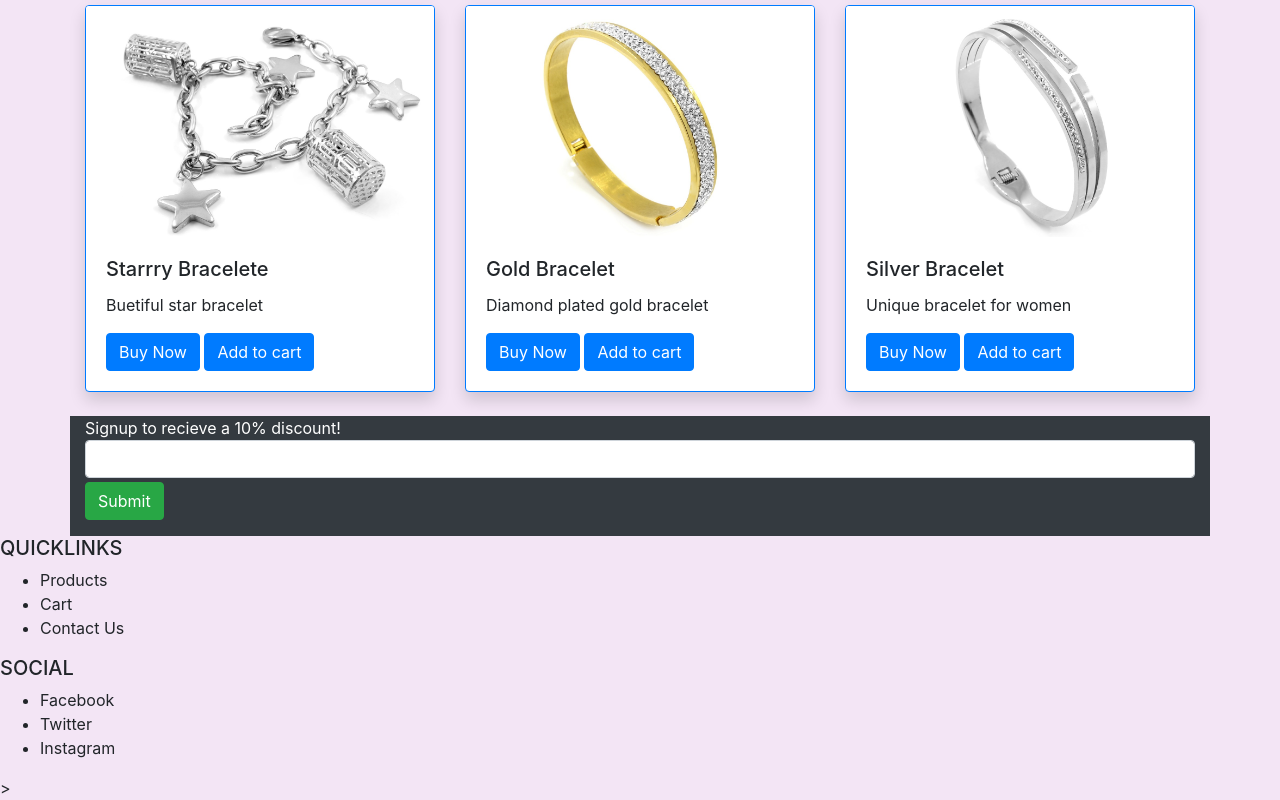
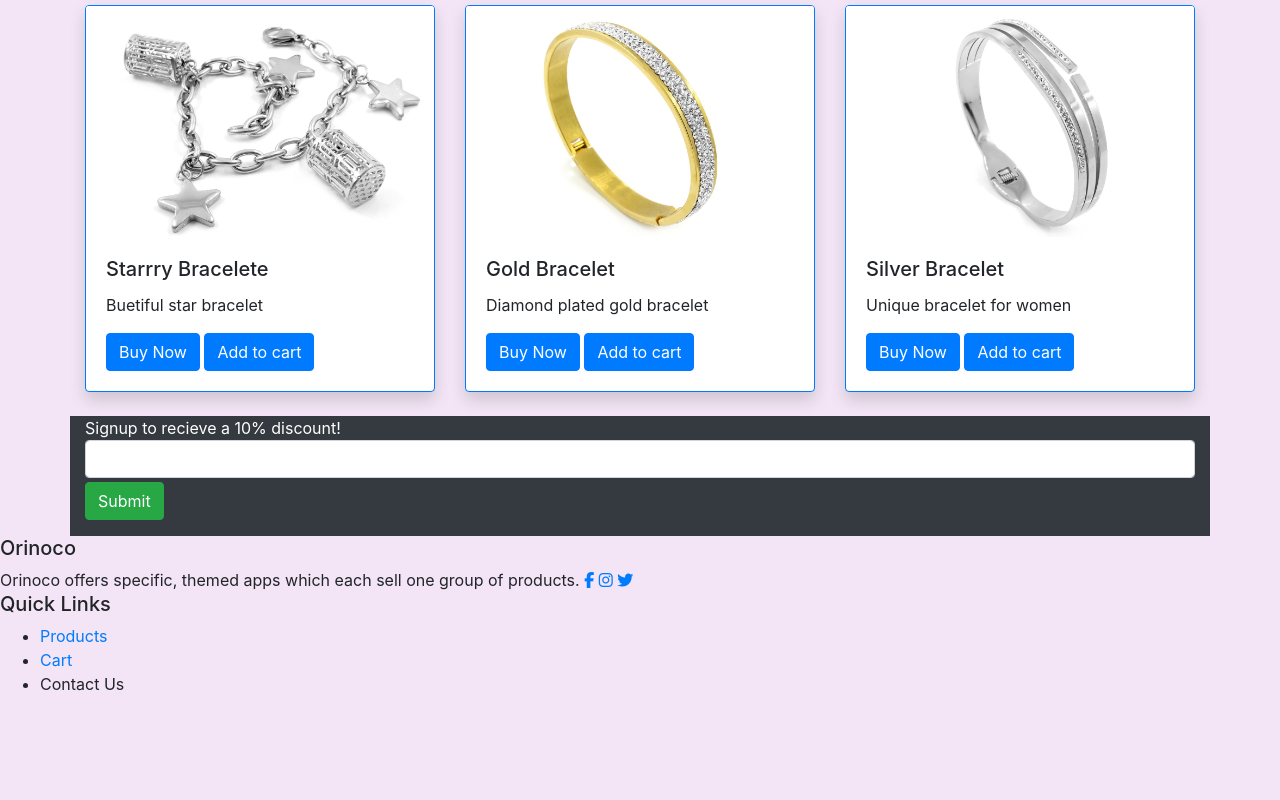
Before and after one commit to mplorex/Project5---5-21-21, a plain HTML site: page index.html in a window 1280 px wide. Shown: the part 1004-1804 px from the top of the page. After the commit the page ends 1716 px from the top, so only its background shows below. Drawn offline with nearby package versions, Linux system fonts and the light colour scheme.

Commit message:
reconstructing footer - basic

```diff
--- a/index.html
+++ b/index.html
@@ -146,24 +146,21 @@
         </div>
 
         <footer>
-            <div class="company-links">
-                <h5>QUICKLINKS</h5>
+            <div class="column">
+                <h5>Orinoco</h5>
+                <a>Orinoco offers specific, themed apps which each sell one group of products.</a>
+                <a href="facebook.com" title="Facebook"><i class="fa fa-facebook"></i></a>
+                <a href="instagram.com" title="Instagram"><i class="fa fa-instagram"></i></a>
+                <a href="twitter.com" title="Twitter"><i class="fa fa-twitter"></i></a>
+            </div>
+            <div class="column">
+                <h5>Quick Links</h5>
                 <ul>
-                    <li>Products</li>
-                    <li> Cart </li>
-                    <li>Contact Us</li>
+                    <li><a href="./products.html">Products</a></li>
+                    <li><a href="./cart.html">Cart</a></li>
+                    <li><a>Contact Us</a></li>
                 </ul>
             </div>
-            <div class="social-links">
-                <h5>SOCIAL</h5>
-                <ul>
-                    <li><a>Facebook</a></li>
-                    <li><a>Twitter</a></li>
-                    <li><a>Instagram</a></li>
-                </ul>>
-
-            </div>
-            <div class="extra"></div>
         </footer>
 
     <script src="https://code.jquery.com/jquery-3.3.1.slim.min.js" integrity="sha384-q8i/X+965DzO0rT7abK41JStQIAqVgRVzpbzo5smXKp4YfRvH+8abtTE1Pi6jizo" crossorigin="anonymous"></script>
```
Also changed, not shown: products.html (+13 -1 lines).
